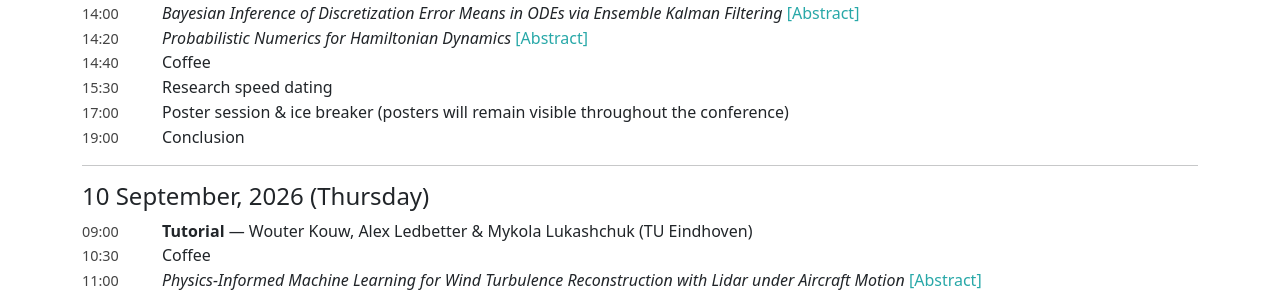
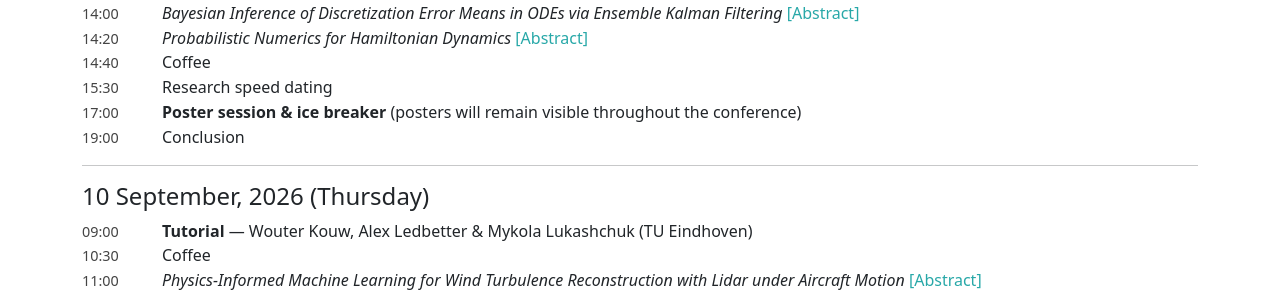
Before and after one commit to probnum2026/probnum2026.github.io, a Jekyll site: the page built from program.md, in a window 1280 px wide and 900 px high, scrolled down 531 px. Shown: the part 159-455 px from the top of the window. Built offline with Jekyll 4.4.1, drawn with Linux system fonts in a browser that asks for light colours; nearby versions of some CDN libraries.

Commit message:
formatting

```diff
--- a/program.md
+++ b/program.md
@@ -24,7 +24,7 @@ The conference will be held at the Lappeenranta Campus of LUT University (<a hre
 <div class="entry"><span class="time">14:20</span><i>Probabilistic Numerics for Hamiltonian Dynamics</i> <details class="abstract"><summary>Abstract</summary><p>Many ordinary differential equations (ODEs) encountered in science originate from physical principles that contain substantially more structure than the ODE alone. In particular, Hamiltonian systems arise from variational principles, possess a symplectic structure, and exhibit conservation laws induced by symmetries. Standard probabilistic ODE solvers, that typically condition on the residual of the ODE, can overlook this additional physical information. In this paper, we focus on Hamiltonian dynamics, we revisit variational integrators and propose a probabilistic-numerical extension, based on a physics-informed prior. Furthermore, we discuss the symmetry-based Bayesian ODE framework of Wang et al. (2020), clarifying the role of integrability in Hamiltonian systems and the related Lie-algebra structure in defining Bayesian formulations.</p></details></div>
 <div class="entry"><span class="time">14:40</span>Coffee</div>
 <div class="entry"><span class="time">15:30</span>Research speed dating</div>
-<div class="entry"><span class="time">17:00</span>Poster session & ice breaker (posters will remain visible throughout the conference)</div>
+<div class="entry"><span class="time">17:00</span><strong>Poster session & ice breaker </strong> (posters will remain visible throughout the conference)</div>
 <div class="entry"><span class="time">19:00</span>Conclusion</div>
 </div>
 
```
